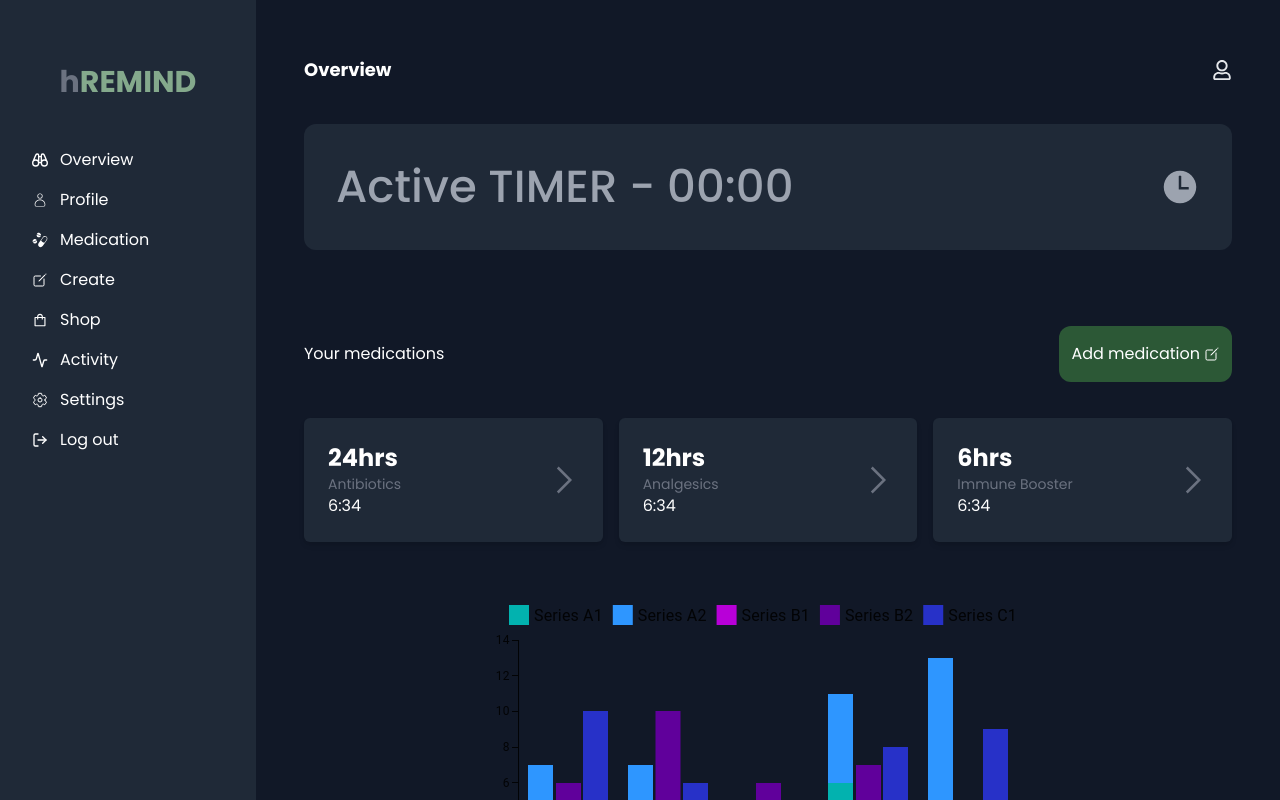
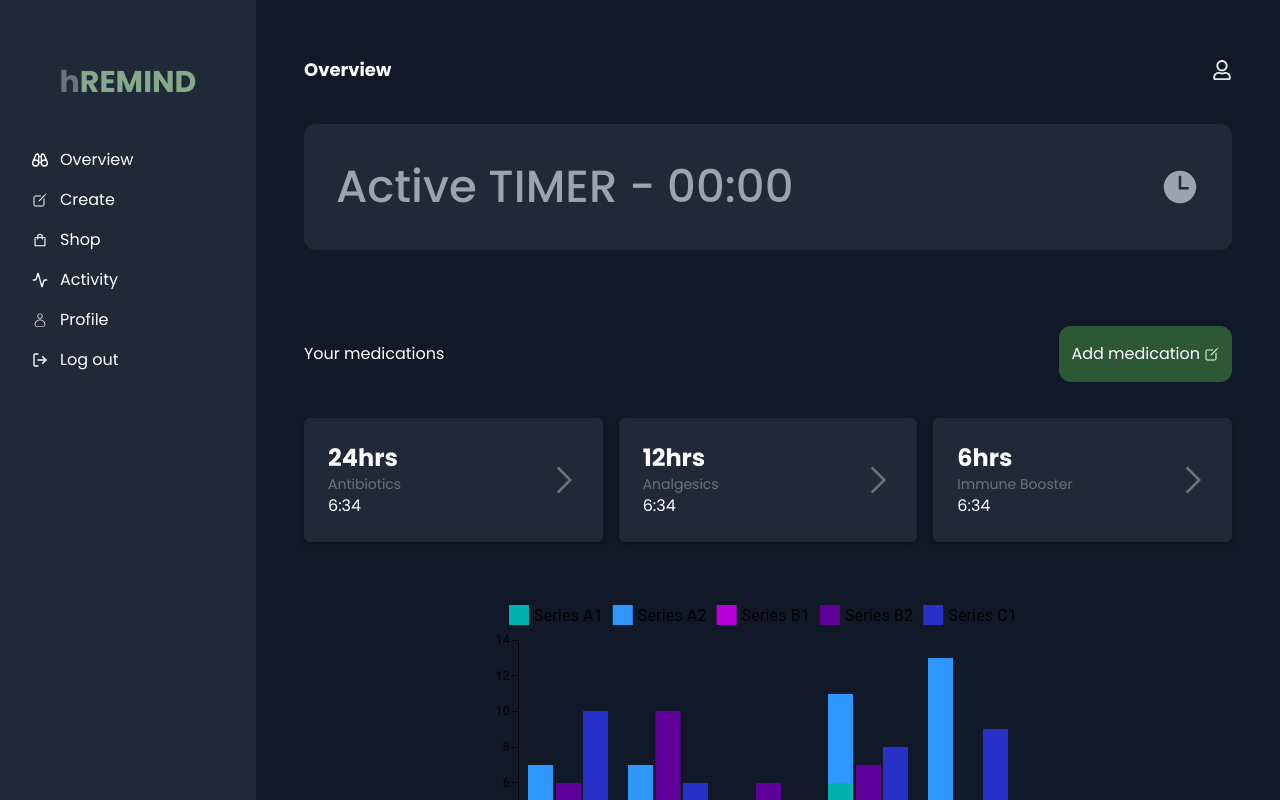
Before and after one commit to timmie20/reminda-techkage, a React (Vite) app: page /dashboard in a window 1280 px wide. Built offline with nearby package versions, Linux system fonts and the light colour scheme; no server answers.

Commit message:
adjusted sidenav

```diff
--- a/src/components/Dashboard/Sidenav.jsx
+++ b/src/components/Dashboard/Sidenav.jsx
@@ -27,12 +27,12 @@ const Sidenav = () => {
 
   const navItems = [
     { name: "Overview", icon: <GrOverview /> },
-    { name: "Profile", icon: <CiUser /> },
-    { name: "Medication", icon: <GiMedicines /> },
     { name: "Create", icon: <IoCreateOutline /> },
     { name: "Shop", icon: <AiOutlineShopping /> },
     { name: "Activity", icon: <LuActivity /> },
-    { name: "Settings", icon: <IoSettingsOutline /> },
+    { name: "Profile", icon: <CiUser /> },
+    // { name: "Medication", icon: <GiMedicines /> },
+    // { name: "Settings", icon: <IoSettingsOutline /> },
   ];
 
   const handleLogoutClick = () => {
```
Also changed, not shown: src/pages/Dashboard.jsx (+8 -0 lines).
